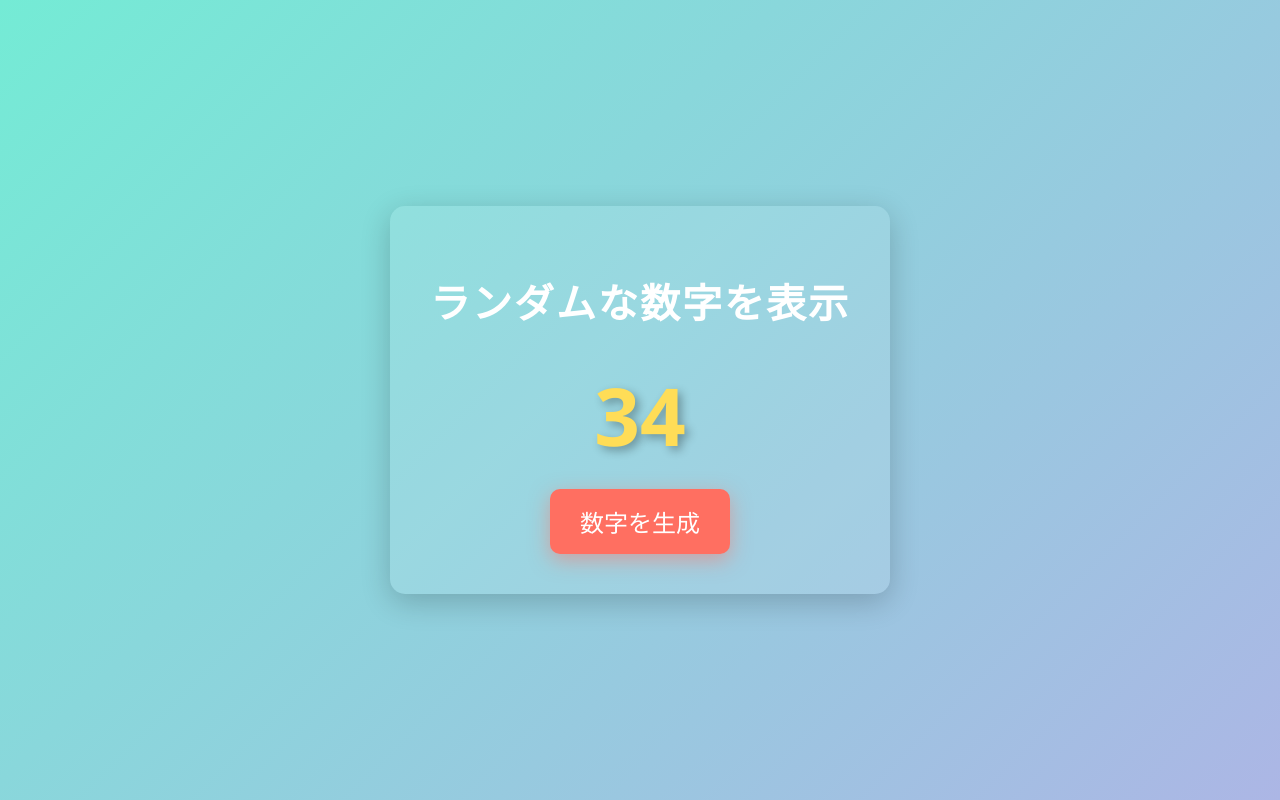
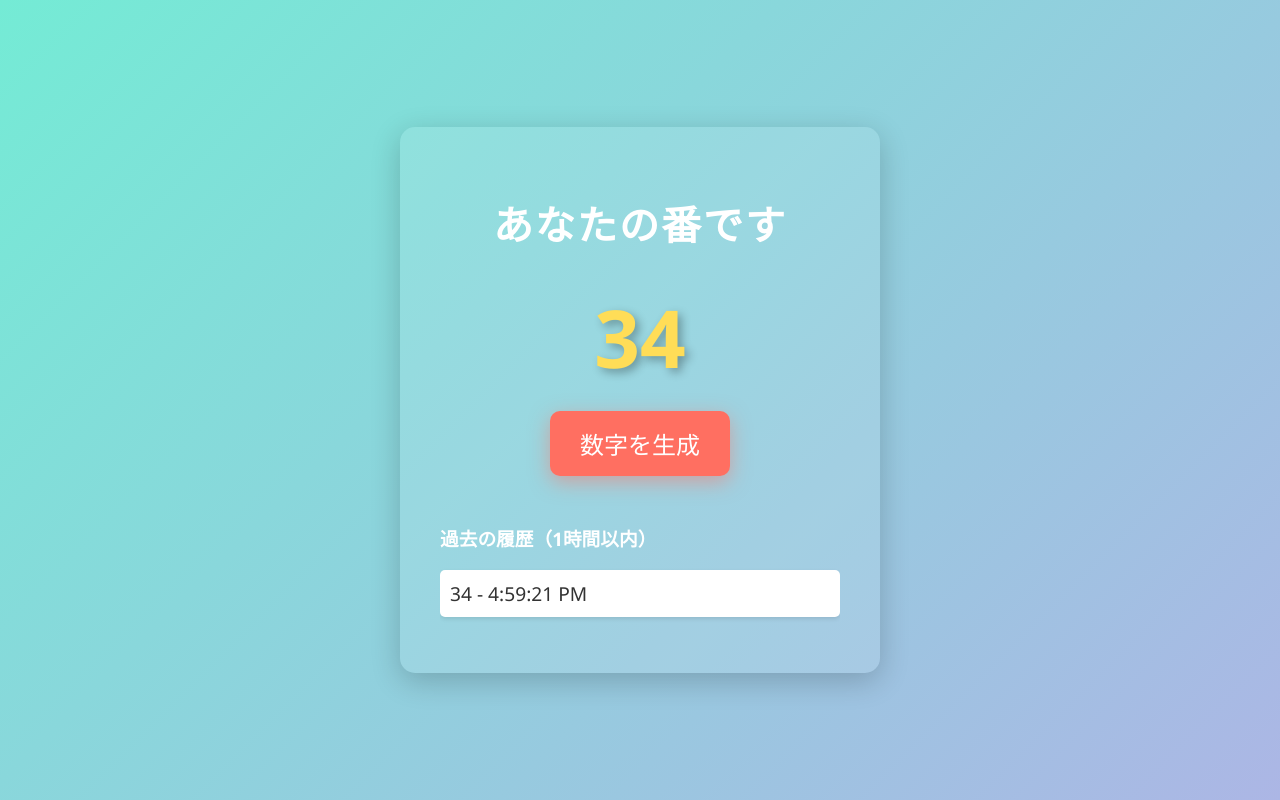
Before and after one commit to MK64828410/rulet, a plain HTML site: page index.html in a window 1280 px wide. Both pictures are taken after a click on the button "数字を生成". Drawn offline with Linux system fonts and the light colour scheme.

Commit message:
Update index.html

```diff
--- a/index.html
+++ b/index.html
@@ -3,7 +3,7 @@
 <head>
     <meta charset="UTF-8">
     <meta name="viewport" content="width=device-width, initial-scale=1.0">
-    <title>ランダムな数字を表示</title>
+    <title>あなたの番です</title>
     <style>
         body {
             font-family: 'Segoe UI', Tahoma, Geneva, Verdana, sans-serif;
@@ -21,6 +21,7 @@
             background: rgba(255, 255, 255, 0.1);
             border-radius: 15px;
             box-shadow: 0 8px 30px rgba(0, 0, 0, 0.2);
+            width: 400px;
         }
         h1 {
             font-size: 2.5em;
@@ -49,20 +50,71 @@
         button:hover {
             background-color: #ff3d3d;
         }
+        #history {
+            margin-top: 30px;
+            text-align: left;
+            max-height: 200px;
+            overflow-y: auto;
+        }
+        #history ul {
+            list-style: none;
+            padding: 0;
+        }
+        #history li {
+            background-color: #fff;
+            color: #333;
+            border-radius: 5px;
+            margin-bottom: 10px;
+            padding: 10px;
+            font-size: 1.2em;
+            box-shadow: 0 2px 4px rgba(0, 0, 0, 0.1);
+        }
     </style>
 </head>
 <body>
 
     <div class="container">
-        <h1>ランダムな数字を表示</h1>
+        <h1>あなたの番です</h1>
         <div id="result">-</div>
         <button onclick="generateRandomNumber()">数字を生成</button>
+
+        <div id="history">
+            <h3>過去の履歴（1時間以内）</h3>
+            <ul id="historyList"></ul>
+        </div>
     </div>
 
     <script>
+        let history = [];
+
         function generateRandomNumber() {
             const randomNumber = Math.floor(Math.random() * 40) + 1;
             document.getElementById("result").textContent = randomNumber;
+
+            // 履歴に数字と現在の時刻を追加
+            const currentTime = new Date();
+            history.push({ number: randomNumber, time: currentTime });
+
+            // 1時間以内の履歴のみを表示（60分以内のデータ）
+            const oneHourAgo = new Date(currentTime - 60 * 60 * 1000);
+            history = history.filter(entry => entry.time > oneHourAgo);
+
+            // 履歴を更新して表示
+            updateHistory();
+        }
+
+        function updateHistory() {
+            const historyList = document.getElementById("historyList");
+            historyList.innerHTML = ''; // 履歴をクリア
+
+            // 最新10件を表示
+            const recentHistory = history.slice(-10);
+            recentHistory.forEach(entry => {
+                const li = document.createElement("li");
+                const timeString = entry.time.toLocaleTimeString();
+                li.textContent = `${entry.number} - ${timeString}`;
+                historyList.appendChild(li);
+            });
         }
     </script>
 
```
